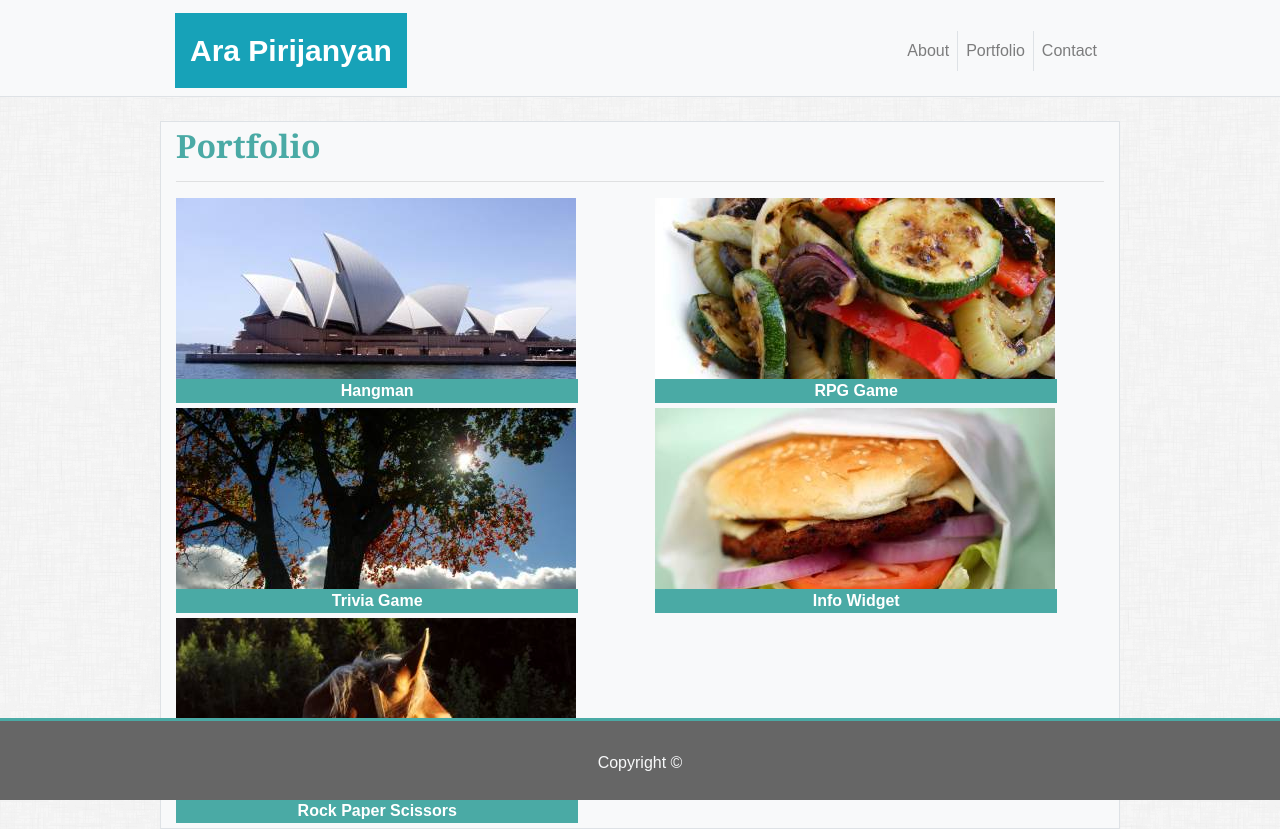
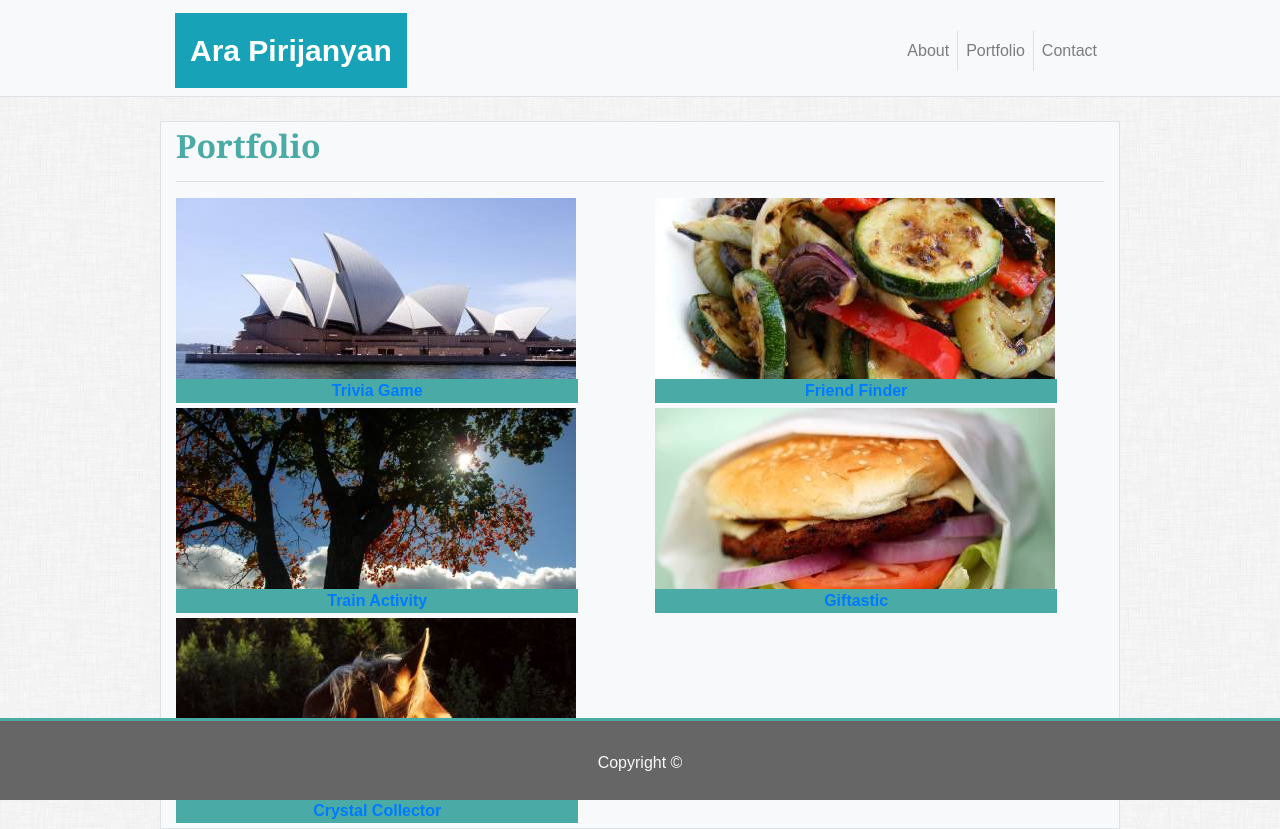
Before and after one commit to arao2113/Bootstrap-Portfolio, a plain HTML site: page portfolio.html in a window 1280 px wide. Drawn offline with nearby package versions, Linux system fonts and the light colour scheme.

Commit message:
updated portfolio

```diff
--- a/portfolio.html
+++ b/portfolio.html
@@ -43,23 +43,23 @@
         <div class="row">
             <div class="col-md-6">
                 <img class="portfolio"src="assets/images/1.jpg">
-                <div class="label1">Hangman</div>
+                <div class="label1"><a href="https://arao2113.github.io/TriviaGame/" target="_blank">Trivia Game</div>
             </div>
             <div class="col-md-6">
                 <img class="portfolio" src="assets/images/2.jpg">
-                <div class="label1">RPG Game</div>
+                <div class="label1"><a href="https://arcane-beach-27386.herokuapp.com/" target="_blank">Friend Finder</div>
             </div>
             <div class="col-md-6">
                 <img class="portfolio" src="assets/images/3.jpg">
-                <div class="label1">Trivia Game</div>
+                <div class="label1"><a href="https://arao2113.github.io/Train-Activity/" target="_blank">Train Activity</div>
             </div>
             <div class="col-md-6">
                 <img class="portfolio" src="assets/images/4.jpg">
-                <div class="label1">Info Widget</div>
+                <div class="label1"><a href="https://arao2113.github.io/GifTastic/" target="_blank">Giftastic</div>
             </div>
             <div class="col-md-6">
                 <img class="portfolio" src="assets/images/5.jpg">
-                <div class="label1">Rock Paper Scissors</div>
+                <div class="label1"><a href="https://arao2113.github.io/unit-4-game/" target=_"blank">Crystal Collector</div>
             </div>
         </div>
 
```
